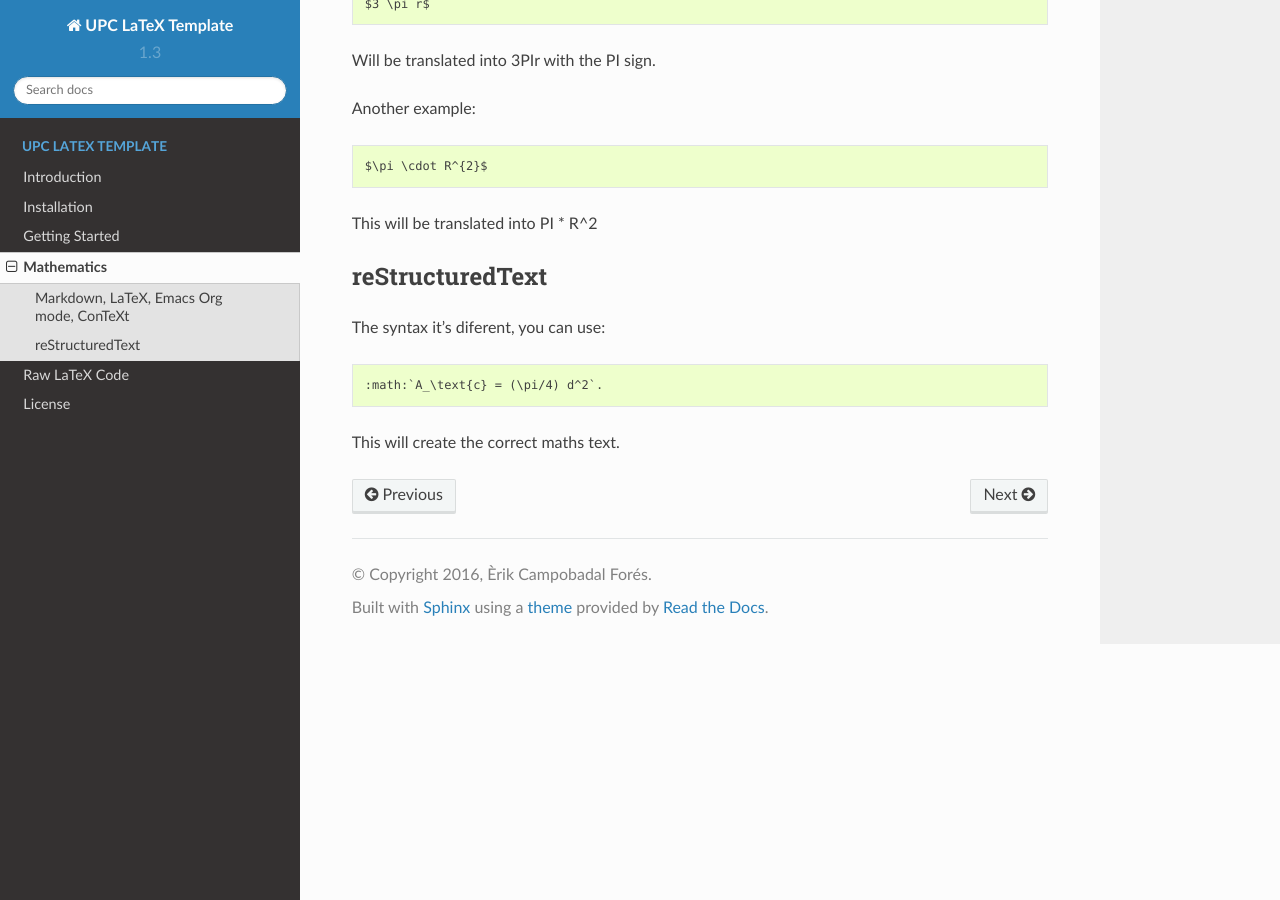
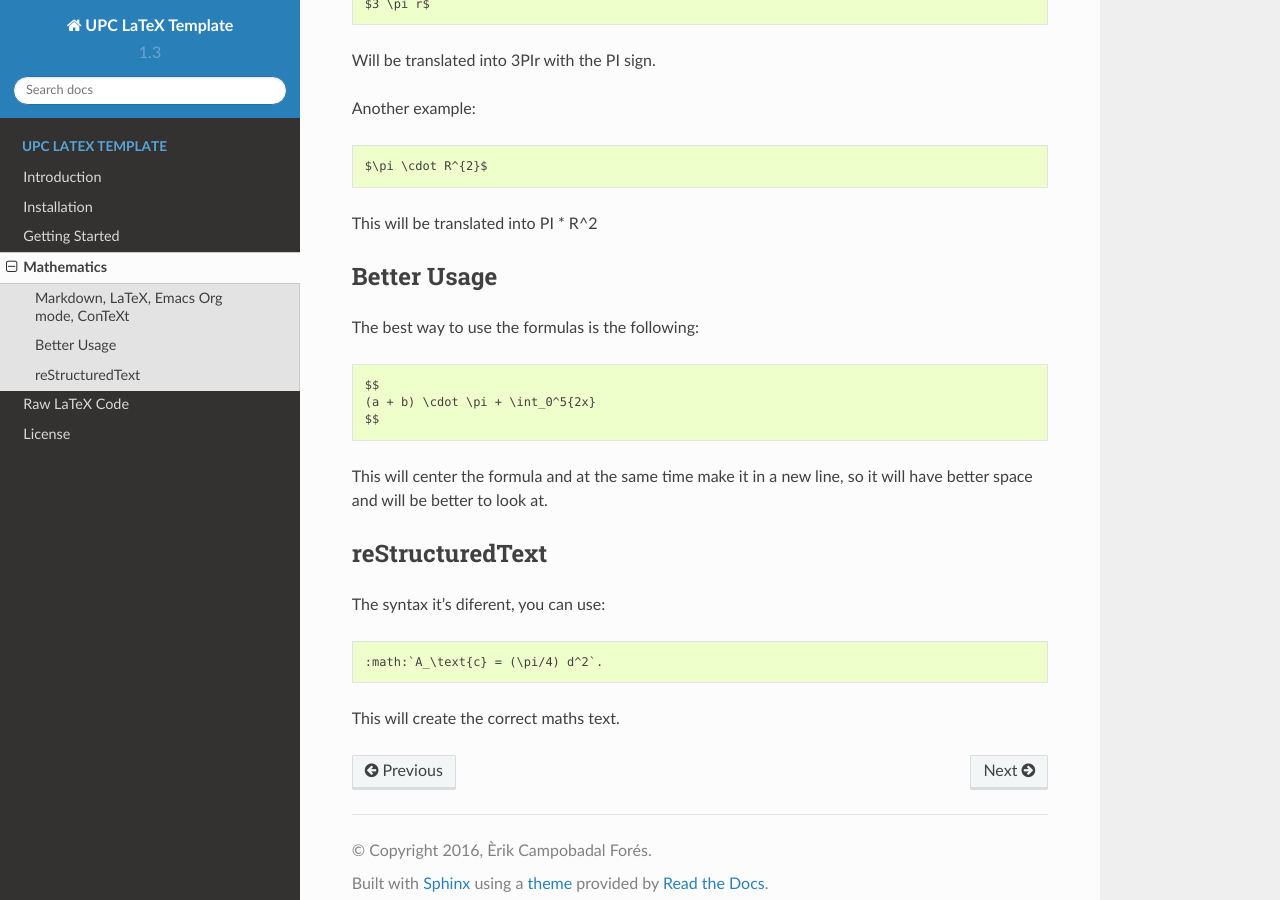
Before and after one commit to ConsoleTVs/UPC-LaTeX-Template, a Sphinx documentation site: the page built from doc/source/maths.rst, in a window 1280 px wide and 900 px high, scrolled down 732 px. Built offline with Sphinx 7.4.7 and the Read the Docs theme 2.0.0, drawn with Linux system fonts in a browser that asks for light colours.

Commit message:
Update maths.rst

```diff
--- a/doc/source/maths.rst
+++ b/doc/source/maths.rst
@@ -38,6 +38,17 @@ Another example:
 
 This will be translated into PI * R^2
 
+Better Usage
+------------
+
+The best way to use the formulas is the following:
+::
+  $$
+  (a + b) \cdot \pi + \int_0^5{2x}
+  $$
+
+This will center the formula and at the same time make it in a new line, so it will have better space and will be better to look at.
+
 reStructuredText
 ----------------
 
```
